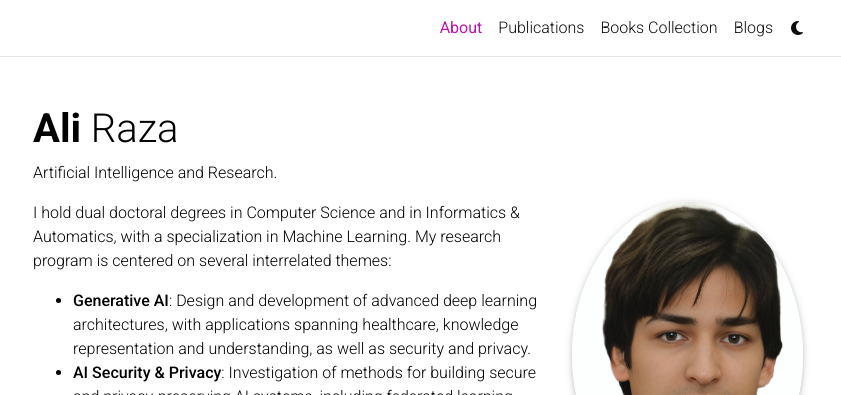
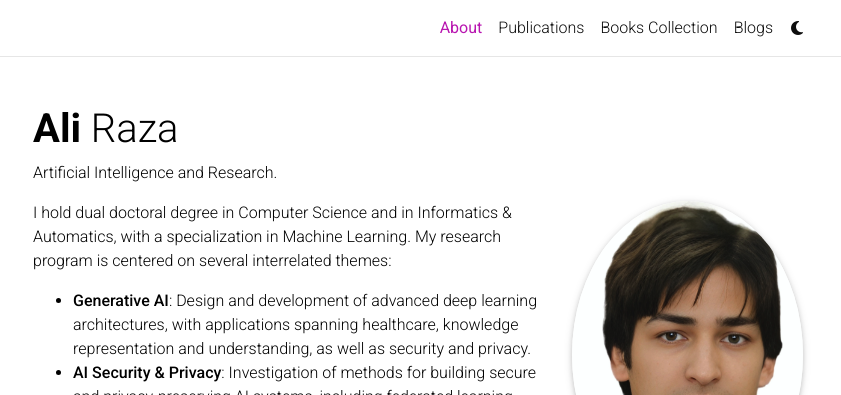
Before and after one commit to aliraza011/aliraza011.github.io, a Jekyll site: the page built from _pages/about.md, in a window 1280 px wide and 1221 px high. Shown: the top 395 px of the window, without its empty margins (222-1063 px from the left). Built offline with Jekyll 4.4.1, drawn with Linux system fonts in a browser that asks for light colours; comment, search, counter and statistics services are not loaded; a style sheet for code colours, icons or effects is not loaded.

Commit message:
book and typo

```diff
--- a/_pages/about.md
+++ b/_pages/about.md
@@ -19,7 +19,7 @@
 selected_papers: false # includes a list of papers marked as "selected={true}"
 social: true  # includes social icons at the bottom of the page
 ---
-<p> I hold dual doctoral degrees in Computer Science and in Informatics & Automatics, with a specialization in Machine Learning. My research program is centered on several interrelated themes: </p> <ul> <li> <strong>Generative AI</strong>: Design and development of advanced deep learning architectures, with applications spanning healthcare, knowledge representation and understanding, as well as security and privacy. </li> <li> <strong>AI Security &amp; Privacy</strong>: Investigation of methods for building secure and privacy-preserving AI systems, including federated learning, adversarial robustness, and the integration of cryptographic techniques. </li> <li> <strong>Responsible AI</strong>: Advancement of principled AI development through fairness, transparency, and accountability, incorporating explainability, bias mitigation strategies, and ethical considerations. </li> </ul> <p> I currently serve as a Senior Scientist at HRI-EU, where I actively contribute to both foundational and applied research initiatives. In addition, I am a Visiting Researcher at IAD, Dong-A University, and an Honorary Member of ICSS, University of Kent, England. I welcome opportunities for academic collaboration and interdisciplinary research; colleagues and prospective collaborators are encouraged to reach out via email to discuss potential joint work. </p>
+<p> I hold dual doctoral degree in Computer Science and in Informatics & Automatics, with a specialization in Machine Learning. My research program is centered on several interrelated themes: </p> <ul> <li> <strong>Generative AI</strong>: Design and development of advanced deep learning architectures, with applications spanning healthcare, knowledge representation and understanding, as well as security and privacy. </li> <li> <strong>AI Security &amp; Privacy</strong>: Investigation of methods for building secure and privacy-preserving AI systems, including federated learning, adversarial robustness, and the integration of cryptographic techniques. </li> <li> <strong>Responsible AI</strong>: Advancement of principled AI development through fairness, transparency, and accountability, incorporating explainability, bias mitigation strategies, and ethical considerations. </li> </ul> <p> I currently serve as a Senior Scientist at HRI-EU, where I actively contribute to both foundational and applied research initiatives. In addition, I am a Visiting Researcher at IAD, Dong-A University, and an Honorary Member of ICSS, University of Kent, England. I welcome opportunities for academic collaboration and interdisciplinary research; colleagues and prospective collaborators are encouraged to reach out via email to discuss potential joint work. </p>
 
 ## Book
 
```
